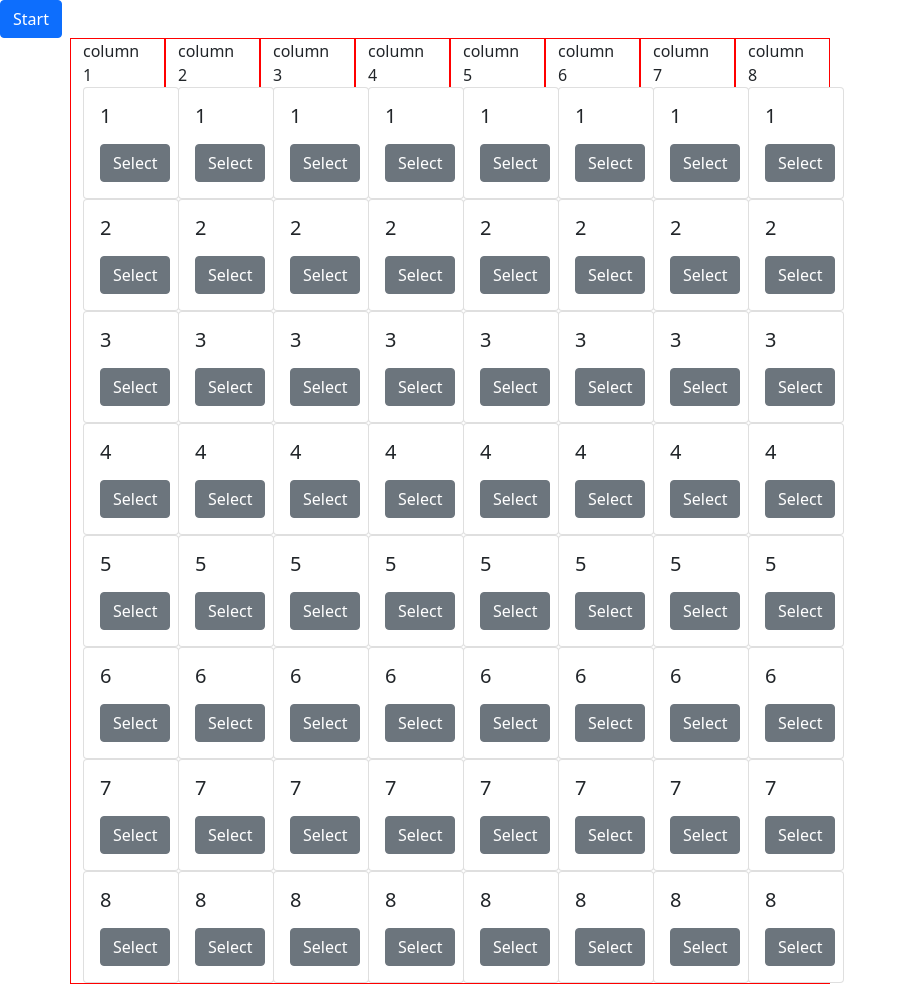
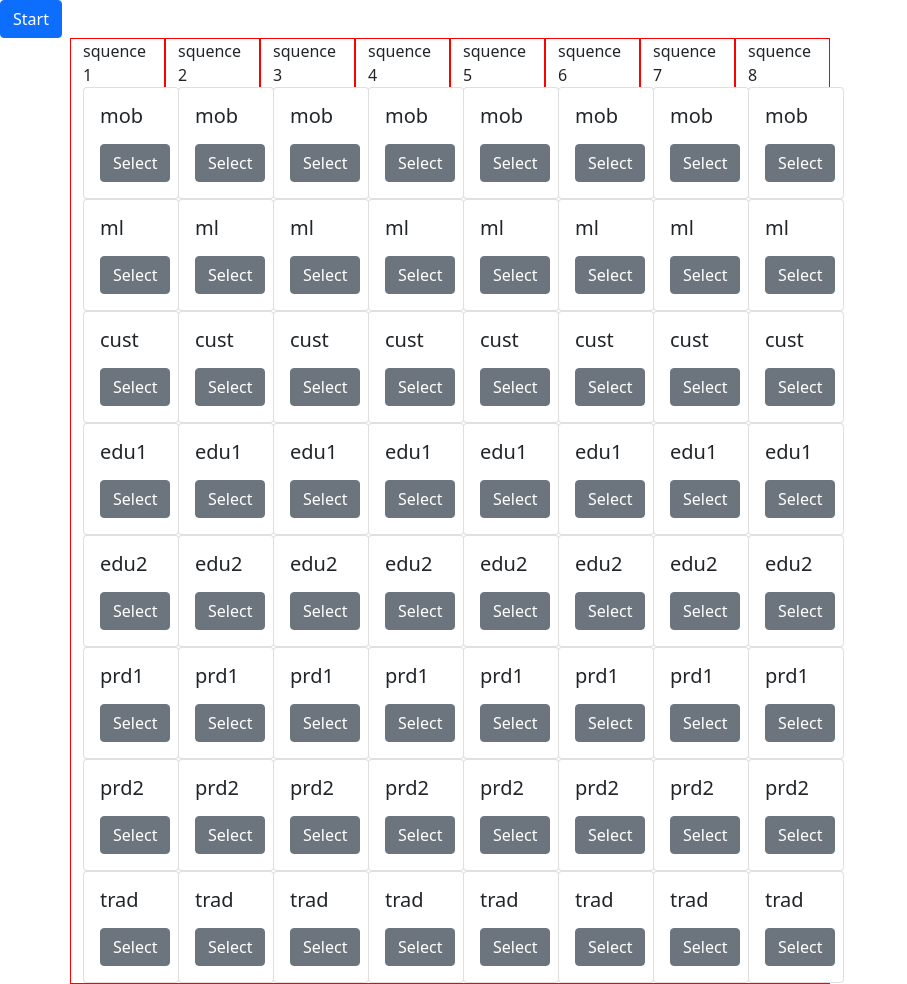
Before and after one commit to willardhong/tensorflow_recommender_sandbox, a plain HTML site: page index2.html in a window 1280 px wide. Shown: the whole page, without its empty margins (0-907 px from the left). Drawn offline with nearby package versions, Linux system fonts and the light colour scheme.

Commit message:
add prod set

```diff
--- a/index.js
+++ b/index.js
@@ -23,15 +23,16 @@ function recomPick(id) {
         element.setAttribute('onclick', 'selectPick(this)');
     }
 }
+
 let alreadyClicked = [];
-let availableProd = [1,2,3,4,5,6,7,8];  // keep tracks of available recommendations
+let availableProd = [1,2,3,4,5,6,7,8];               // keep tracks of available recommendations
 // track selection against recommendation
 function selectPick(id) {
     const x = document.getElementById(id.id);
     const thiscol = parseInt(x.id.substr(3,1));
     const nextcol = thiscol + 1;
 
-    alreadyClicked.push(parseInt(x.id.substr(4,1)));
+    alreadyClicked.push(parseInt(x.id.substr(4,1)));   // keep track of already clicked
     console.log('already clicked: ' + alreadyClicked);
 
     if (x.className == 'btn btn-primary') {
@@ -82,22 +83,14 @@ function selectPick(id) {
 
 // onclick='selectPick(this)'
 // build html cards
-for (let k=1; k<=8; k++) {
-    for (let i=1; i<=8; i++) {
+prodSet = ['mob','ml','cust','edu1','edu2','prd1','prd2','trad'];
+for (let i=1; i<=8; i++) {
+    for (let j=1; j<=8; j++) {
+        myName = 'but'+i.toString()+j.toString();
 
-        myName = 'but'+k.toString()+i.toString();
-        //console.log(myName);
-        myHtml =  "<div class='card' style='width: 6rem;'><div class='card-body'><h5 class='card-title'>" + i + "</h5><p class='card-text'></p><a href='#' id="+myName+"  class='btn btn-secondary'>Select</a></div></div>";
-        myCol = "colxx"+k;
+        myHtml =  "<div class='card' style='width: 6rem;'><div class='card-body'><h5 class='card-title'>" + prodSet[j-1] + "</h5><p class='card-text'></p><a href='#' id="+myName+"  class='btn btn-secondary'>Select</a></div></div>";
+        myCol = "colxx"+i;
         let myText = document.getElementById(myCol);
         myText.innerHTML += myHtml;
     };
 };
-
-let buttonHome = document.querySelector(".btn");
-let CountButtonHomeClicks = 0;
-
-buttonHome.addEventListener("click", function() {
-  CountButtonHomeClicks += 1;
-  //console.log(CountButtonHomeClicks);
-});
--- a/index2.html
+++ b/index2.html
@@ -17,28 +17,28 @@
       <div class="container">
           <div class="row">
               <div class="col-1" id="colxx1" style="border:1px solid red;">
-                column  1
+                squence  1
               </div>
               <div class="col-1" id="colxx2" style="border:1px solid red;">
-                column  2
+                squence  2
               </div>
               <div class="col-1" id="colxx3" style="border:1px solid red;">
-                column  3
+                squence  3
               </div>
               <div class="col-1" id="colxx4" style="border:1px solid red;">
-                column  4
+                squence  4
               </div>
               <div class="col-1" id="colxx5" style="border:1px solid red;">
-                column  5
+                squence  5
               </div>
               <div class="col-1" id="colxx6" style="border:1px solid red;">
-                column  6
+                squence  6
               </div>
               <div class="col-1" id="colxx7" style="border:1px solid red;">
-                column  7
+                squence  7
               </div>
               <div class="col-1" id="colxx8" style="border:1px solid red;">
-                column  8
+                squence  8
               </div>
           </div>
       </div>
```
